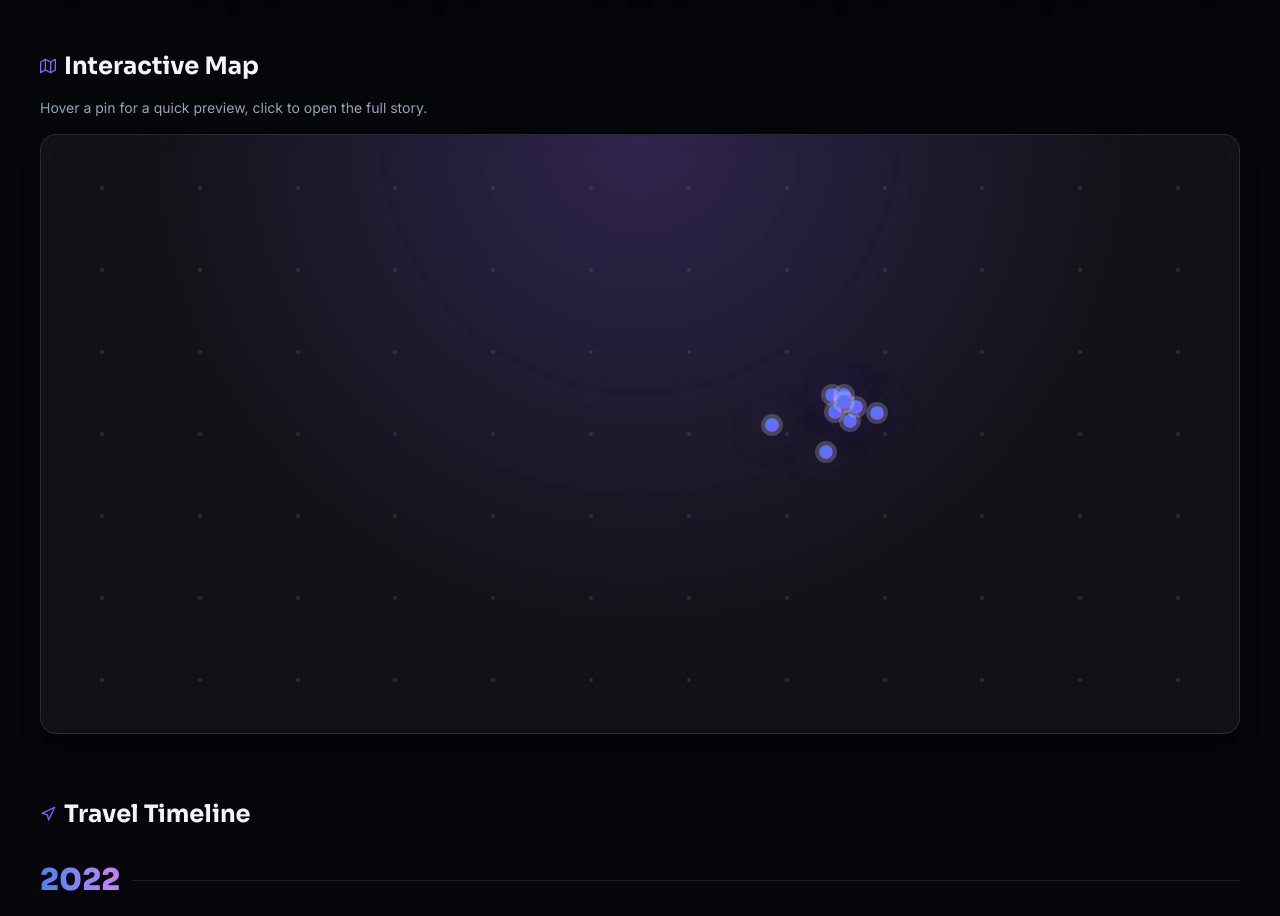
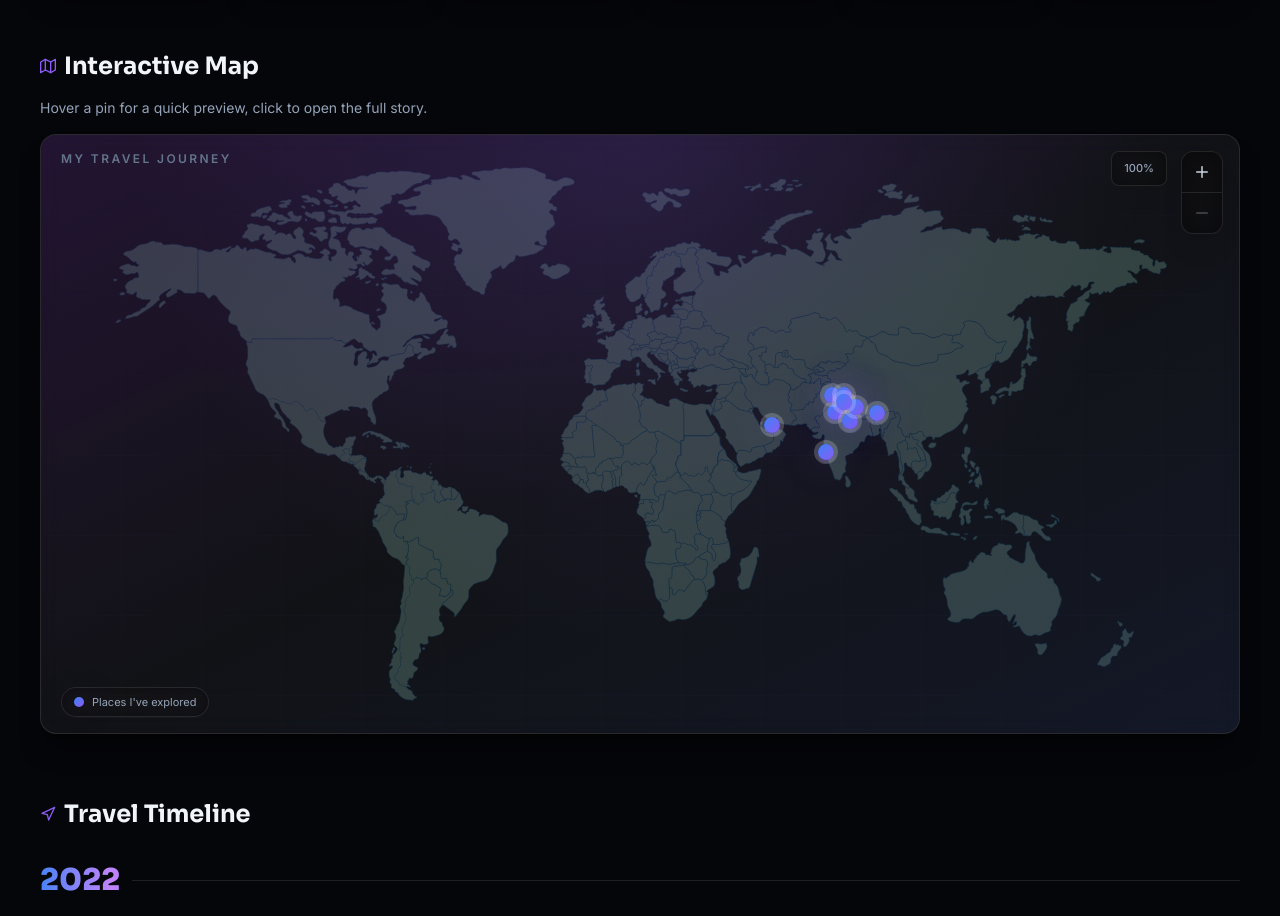
Before and after one commit to SwapnilGavit/SwapnilGavit.com, a React (Vite) app: page /travel in a window 1280 px wide. Shown: the part 520-1436 px from the top of the page. Built offline with nearby package versions, Linux system fonts and the light colour scheme.

Commit message:
Interactive Travel map is added

```diff
--- a/src/components/WorldMapPins.jsx
+++ b/src/components/WorldMapPins.jsx
@@ -1,67 +1,408 @@
 import { useState } from 'react'
 import { motion, AnimatePresence } from 'framer-motion'
-import { FiMapPin, FiCalendar, FiImage } from 'react-icons/fi'
+import {
+  FiMapPin,
+  FiCalendar,
+  FiImage,
+  FiPlus,
+  FiMinus,
+  FiMaximize2,
+} from 'react-icons/fi'
 
-// A stylized dotted "world map" panel with destination pins positioned by
-// percentage coordinates. Not a geographically precise map — a lightweight,
-// dependency-free stand-in that keeps the interaction (hover cards, view
-// story) fully functional without any external map tiles or API keys.
 export default function WorldMapPins({ destinations, onViewStory }) {
   const [hovered, setHovered] = useState(null)
+  const [zoom, setZoom] = useState(1)
 
-  const dots = Array.from({ length: 12 * 7 })
+  const MIN_ZOOM = 1
+  const MAX_ZOOM = 2.5
+  const ZOOM_STEP = 0.25
+
+  const zoomIn = () => {
+    setZoom((current) => Math.min(MAX_ZOOM, +(current + ZOOM_STEP).toFixed(2)))
+  }
+
+  const zoomOut = () => {
+    setZoom((current) =>Math.max(MIN_ZOOM, +(current - ZOOM_STEP).toFixed(2)))
+  }
+
+  const resetZoom = () => {setZoom(1)}
+
+  const handleWheel = (e) => {
+    e.preventDefault()
+    if (e.deltaY < 0) {
+      zoomIn()
+    } else {
+      zoomOut()
+    }
+  }
 
   return (
-    <div className="relative w-full aspect-[16/9] sm:aspect-[2/1] glass-card rounded-2xl overflow-hidden">
-      <div className="absolute inset-0 grid grid-cols-12 grid-rows-7 gap-2 p-4 opacity-40">
-        {dots.map((_, i) => (
-          <span key={i} className="w-1 h-1 rounded-full bg-slate-400 dark:bg-slate-600 justify-self-center self-center" />
-        ))}
+    <div className="relative w-full aspect-[16/9] sm:aspect-[2/1] glass-card rounded-2xl overflow-hidden" onWheel={handleWheel}>
+
+      {/* =========================================================
+          ZOOMABLE MAP AREA
+         ========================================================= */}
+      <motion.div
+        className="absolute inset-0"
+        animate={{
+          scale: zoom,
+        }}
+        transition={{
+          duration: 0.25,
+          ease: 'easeOut',
+        }}
+        style={{
+          transformOrigin: 'center center',
+        }}
+      >
+
+        {/* =======================================================
+            WORLD MAP BACKGROUND
+           ======================================================= */}
+        <div className="absolute inset-0 pointer-events-none">
+
+          <img
+            src="Simplified_World_Map.svg "
+            alt=""
+            className="absolute inset-0 w-full h-full object-contain p-8 opacity-25"
+          />
+
+          {/* Purple / Blue ambient glow */}
+          <div className="absolute inset-0 bg-gradient-to-br from-purple-900/25 via-transparent to-blue-900/15" />
+
+          {/* Radial glow */}
+          <div className="absolute inset-0 bg-grad-radial opacity-60" />
+
         </div>
-      <div className="absolute inset-0 bg-grad-radial" />
 
+
+        {/* =======================================================
+            SUBTLE GRID
+           ======================================================= */}
+        <div
+          className="absolute inset-0 pointer-events-none opacity-20"
+          style={{
+            backgroundImage:
+              'linear-gradient(rgba(139,92,246,0.10) 1px, transparent 1px), linear-gradient(90deg, rgba(139,92,246,0.10) 1px, transparent 1px)',
+            backgroundSize: '80px 80px',
+          }}
+        />
+
+
+        {/* =======================================================
+            DESTINATION PINS
+           ======================================================= */}
         {destinations.map((d) => (
           <button
             key={d.id}
             onMouseEnter={() => setHovered(d.id)}
             onMouseLeave={() => setHovered(null)}
             onFocus={() => setHovered(d.id)}
+            onBlur={() => setHovered(null)}
             onClick={() => onViewStory(d)}
-          style={{ left: `${d.coords.x}%`, top: `${d.coords.y}%` }}
-          className="absolute -translate-x-1/2 -translate-y-1/2 group"
+            style={{
+              left: `${d.coords.x}%`,
+              top: `${d.coords.y}%`,
+            }}
+            className="absolute z-10 -translate-x-1/2 -translate-y-1/2 group"
             aria-label={`View ${d.place} travel story`}
           >
+
+            {/* Pulsing outer ring */}
             <motion.span
-            whileHover={{ scale: 1.3 }}
-            animate={{ y: [0, -4, 0] }}
-            transition={{ y: { repeat: Infinity, duration: 2.4, ease: 'easeInOut' } }}
-            className="block w-3.5 h-3.5 rounded-full bg-gradient-to-br from-brand-blue to-brand-purple shadow-glow ring-4 ring-white/20"
+              className="absolute inset-0 rounded-full bg-brand-purple/30"
+              animate={{
+                scale: [1, 1.8, 1],
+                opacity: [0.5, 0, 0.5],
+              }}
+              transition={{
+                duration: 2.2,
+                repeat: Infinity,
+                ease: 'easeOut',
+              }}
             />
 
+            {/* Main pin */}
+            <motion.span
+              whileHover={{ scale: 1.35 }}
+              animate={{ y: [0, -4, 0] }}
+              transition={{
+                y: {
+                  repeat: Infinity,
+                  duration: 2.4,
+                  ease: 'easeInOut',
+                },
+              }}
+              className="
+                relative
+                block
+                w-4
+                h-4
+                rounded-full
+                bg-gradient-to-br
+                from-brand-blue
+                to-brand-purple
+                shadow-glow
+                ring-4
+                ring-white/20
+              "
+            />
+
+
+            {/* =================================================
+                HOVER CARD
+               ================================================= */}
             <AnimatePresence>
               {hovered === d.id && (
                 <motion.div
-                initial={{ opacity: 0, y: 6, scale: 0.95 }}
-                animate={{ opacity: 1, y: 0, scale: 1 }}
-                exit={{ opacity: 0, y: 6, scale: 0.95 }}
-                transition={{ duration: 0.15 }}
-                className="absolute z-20 top-6 left-1/2 -translate-x-1/2 w-56 glass-card rounded-xl p-4 text-left shadow-2xl"
+                  initial={{
+                    opacity: 0,
+                    y: 8,
+                    scale: 0.95,
+                  }}
+                  animate={{
+                    opacity: 1,
+                    y: 0,
+                    scale: 1,
+                  }}
+                  exit={{
+                    opacity: 0,
+                    y: 8,
+                    scale: 0.95,
+                  }}
+                  transition={{
+                    duration: 0.15,
+                  }}
+                  className="
+                    absolute
+                    z-50
+                    top-7
+                    left-1/2
+                    -translate-x-1/2
+                    w-56
+                    glass-card
+                    rounded-xl
+                    p-4
+                    text-left
+                    shadow-2xl
+                    border
+                    border-white/10
+                  "
                 >
+
                   <div className="flex items-center gap-1.5 font-display font-bold text-sm">
-                  <FiMapPin className="text-brand-purple shrink-0" /> {d.place}, {d.country}
+                    <FiMapPin className="text-brand-purple shrink-0" />
+                    {d.place}, {d.country}
                   </div>
-                <div className="flex items-center gap-1.5 text-xs text-slate-500 dark:text-slate-400 mt-1.5">
-                  <FiCalendar /> {d.date}
+
+                  <div className="flex items-center gap-1.5 text-xs text-slate-500 dark:text-slate-400 mt-2">
+                    <FiCalendar />
+                    {d.date}
                   </div>
+
                   <div className="flex items-center gap-1.5 text-xs text-slate-500 dark:text-slate-400 mt-1">
-                  <FiImage /> {d.photos} photos
+                    <FiImage />
+                    {d.photos} photos
                   </div>
-                <span className="mt-2 inline-block text-xs font-medium text-brand-purple">View Story →</span>
+
+                  <span className="mt-3 inline-block text-xs font-semibold text-brand-purple">
+                    View Story →
+                  </span>
+
                 </motion.div>
               )}
             </AnimatePresence>
+
           </button>
         ))}
+
+      </motion.div>
+
+
+      {/* =========================================================
+          ZOOM CONTROLS
+         ========================================================= */}
+      <div
+        className="
+          absolute
+          top-4
+          right-4
+          z-30
+          flex
+          flex-col
+          rounded-xl
+          overflow-hidden
+          border
+          border-white/10
+          bg-black/50
+          backdrop-blur-md
+          shadow-xl
+        "
+      >
+
+        {/* Zoom In */}
+        <button
+          onClick={zoomIn}
+          disabled={zoom >= MAX_ZOOM}
+          className="
+            w-10
+            h-10
+            flex
+            items-center
+            justify-center
+            text-slate-300
+            hover:bg-white/10
+            hover:text-white
+            transition-colors
+            disabled:opacity-30
+            disabled:cursor-not-allowed
+          "
+          aria-label="Zoom in"
+          title="Zoom in"
+        >
+          <FiPlus size={18} />
+        </button>
+
+
+        {/* Divider */}
+        <div className="h-px bg-white/10" />
+
+
+        {/* Zoom Out */}
+        <button
+          onClick={zoomOut}
+          disabled={zoom <= MIN_ZOOM}
+          className="
+            w-10
+            h-10
+            flex
+            items-center
+            justify-center
+            text-slate-300
+            hover:bg-white/10
+            hover:text-white
+            transition-colors
+            disabled:opacity-30
+            disabled:cursor-not-allowed
+          "
+          aria-label="Zoom out"
+          title="Zoom out"
+        >
+          <FiMinus size={18} />
+        </button>
+
+      </div>
+
+
+      {/* =========================================================
+          ZOOM LEVEL
+         ========================================================= */}
+      <div
+        className="
+          absolute
+          top-4
+          right-[4.5rem]
+          z-30
+          px-3
+          py-2
+          rounded-lg
+          bg-black/40
+          backdrop-blur-md
+          border
+          border-white/10
+          text-[11px]
+          font-medium
+          text-slate-400
+        "
+      >
+        {Math.round(zoom * 100)}%
+      </div>
+
+
+      {/* =========================================================
+          RESET ZOOM
+         ========================================================= */}
+      {zoom !== 1 && (
+        <motion.button
+          initial={{ opacity: 0, scale: 0.9 }}
+          animate={{ opacity: 1, scale: 1 }}
+          onClick={resetZoom}
+          className="
+            absolute
+            bottom-4
+            right-4
+            z-30
+            flex
+            items-center
+            gap-1.5
+            px-3
+            py-2
+            rounded-lg
+            bg-black/50
+            backdrop-blur-md
+            border
+            border-white/10
+            text-xs
+            font-medium
+            text-slate-300
+            hover:text-white
+            hover:bg-white/10
+            transition-colors
+          "
+          title="Reset map zoom"
+        >
+          <FiMaximize2 size={13} />
+          Reset
+        </motion.button>
+      )}
+
+
+      {/* =========================================================
+          MAP TITLE
+         ========================================================= */}
+      <div
+        className="
+          absolute
+          top-4
+          left-5
+          z-20
+          pointer-events-none
+        "
+      >
+        <div className="text-xs font-semibold uppercase tracking-[0.2em] text-slate-500">
+          My Travel Journey
+        </div>
+      </div>
+
+
+      {/* =========================================================
+          LEGEND
+         ========================================================= */}
+      <div
+        className="
+          absolute
+          bottom-4
+          left-5
+          z-20
+          flex
+          items-center
+          gap-2
+          px-3
+          py-1.5
+          rounded-full
+          bg-black/30
+          backdrop-blur-md
+          border
+          border-white/10
+        "
+      >
+        <span className="w-2.5 h-2.5 rounded-full bg-gradient-to-br from-brand-blue to-brand-purple shadow-glow" />
+
+        <span className="text-[11px] text-slate-400">
+          Places I've explored
+        </span>
+      </div>
+
     </div>
   )
 }
```
Lines whose indentation alone changed are shown as unchanged.
